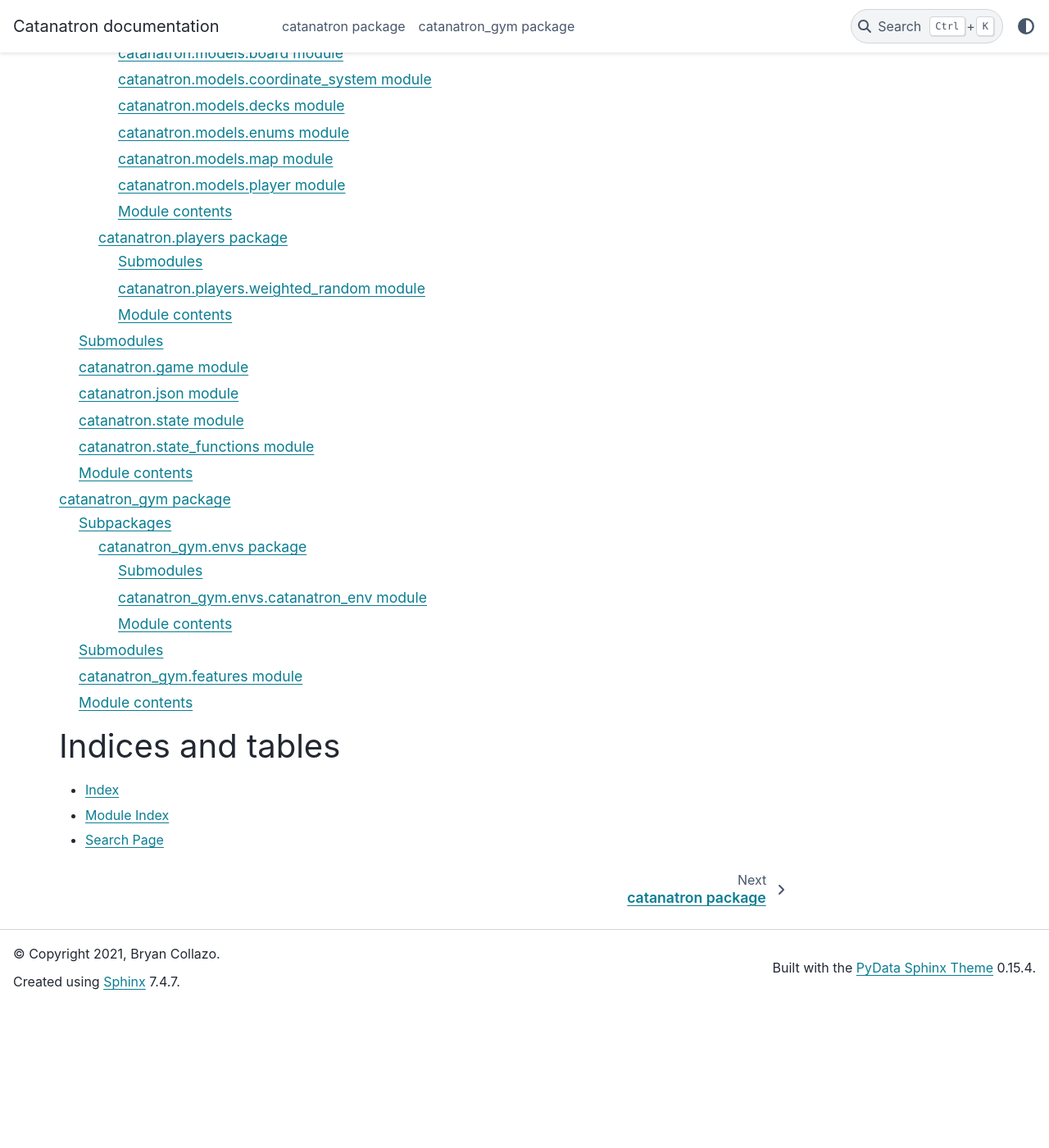
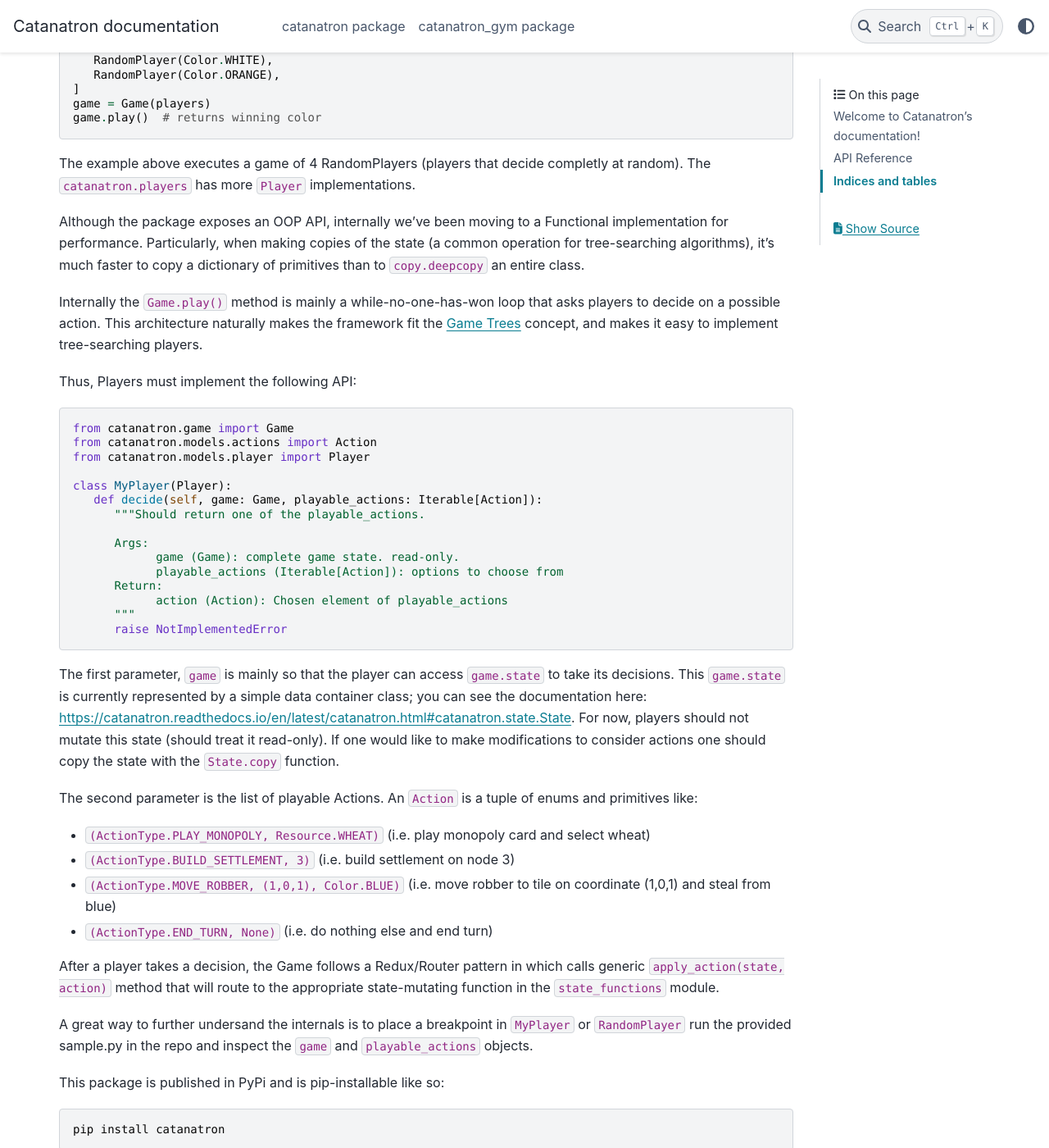
Before and after one commit to bcollazo/catanatron, a Sphinx documentation site: the page built from docs/source/index.rst, in a window 1280 px wide and 1400 px high, scrolled down 313 px. Shown: the whole window at 82% size. Built offline with Sphinx 7.4.7 and the PyData theme 0.15.4, drawn with Linux system fonts in a browser that asks for light colours; before the commit the page ends 1540 px from its top, so only the background shows below that; some of the changed text lies outside the part shown.

Commit message:
Restructure README to be clone-repo first and improve docs

```diff
--- a/docs/source/index.rst
+++ b/docs/source/index.rst
@@ -8,7 +8,88 @@
 Welcome to Catanatron's documentation!
 ======================================
 
-This site is to document Catanatron's API Reference.
+Catanatron is a Python implementation of the Settlers of Catan core game logic.
+
+The most basic usage of the package looks like:
+
+.. code-block::
+
+   from catanatron.game import Game
+   from catanatron.models.player import RandomPlayer, Color
+
+   players = [
+      RandomPlayer(Color.RED),
+      RandomPlayer(Color.BLUE),
+      RandomPlayer(Color.WHITE),
+      RandomPlayer(Color.ORANGE),
+   ]
+   game = Game(players)
+   game.play()  # returns winning color
+
+The example above executes a game of 4 RandomPlayers (players that decide completly at random).
+The ``catanatron.players`` has more ``Player`` implementations.
+
+Although the package exposes an OOP API, internally we've been moving to a
+Functional implementation for performance. Particularly, when making copies of
+the state (a common operation for tree-searching algorithms), it's much faster to
+copy a dictionary of primitives than to ``copy.deepcopy`` an entire class.
+
+Internally the ``Game.play()`` method is mainly a while-no-one-has-won loop
+that asks players to decide on a possible action. This architecture naturally
+makes the framework fit the `Game Trees <https://en.wikipedia.org/wiki/Game_tree>`_ concept, and makes it easy to implement
+tree-searching players.
+
+Thus, Players must implement the following API:
+
+.. code-block::
+
+   from catanatron.game import Game
+   from catanatron.models.actions import Action
+   from catanatron.models.player import Player
+
+   class MyPlayer(Player):
+      def decide(self, game: Game, playable_actions: Iterable[Action]):
+         """Should return one of the playable_actions.
+
+         Args:
+               game (Game): complete game state. read-only.
+               playable_actions (Iterable[Action]): options to choose from
+         Return:
+               action (Action): Chosen element of playable_actions
+         """
+         raise NotImplementedError
+
+The first parameter, ``game`` is mainly so that the player can access ``game.state``
+to take its decisions. This ``game.state`` is currently represented by a simple data
+container class; you can see the documentation here:
+https://catanatron.readthedocs.io/en/latest/catanatron.html#catanatron.state.State.
+For now, players should not mutate this state (should treat it read-only). If one
+would like to make modifications to consider actions one should copy the state with
+the ``State.copy`` function.
+
+The second parameter is the list of playable Actions. An ``Action`` is a tuple of
+enums and primitives like:
+
+- ``(ActionType.PLAY_MONOPOLY, Resource.WHEAT)`` (i.e. play monopoly card and select wheat)
+- ``(ActionType.BUILD_SETTLEMENT, 3)`` (i.e. build settlement on node 3)
+- ``(ActionType.MOVE_ROBBER, (1,0,1), Color.BLUE)`` (i.e. move robber to tile on coordinate (1,0,1) and steal from blue)
+- ``(ActionType.END_TURN, None)`` (i.e. do nothing else and end turn)
+
+After a player takes a decision, the Game follows a Redux/Router pattern in which calls
+generic ``apply_action(state, action)`` method that will route to the appropriate
+state-mutating function in the ``state_functions`` module.
+
+A great way to further undersand the internals is to place a breakpoint in ``MyPlayer`` or ``RandomPlayer``
+run the provided sample.py in the repo and inspect the ``game`` and ``playable_actions`` objects.
+
+This package is published in PyPi and is pip-installable like so:
+
+.. code-block::
+
+   pip install catanatron
+
+API Reference
+=============
 
 .. toctree::
    :maxdepth: 4
@@ -17,6 +98,7 @@
    catanatron_gym
 
 
+
 Indices and tables
 ==================
 
```
Also changed, not shown: README.md (+29 -88 lines), 1 other file.
